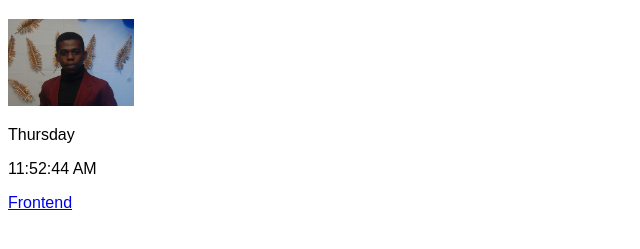
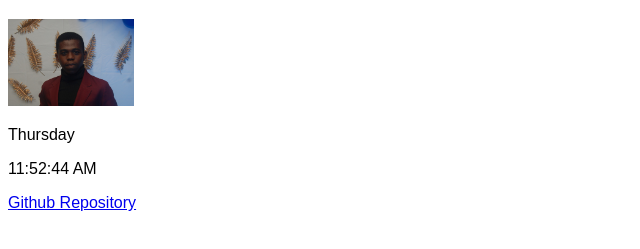
Before and after one commit to TaiwoSoftware/Task, a plain HTML site: page index.html in a window 1280 px wide. Shown: the part 61-310 px from the top of the page, without its empty margins (0-640 px from the left). Drawn offline with Linux system fonts and the light colour scheme.

Commit message:
added track

```diff
--- a/index.html
+++ b/index.html
@@ -12,7 +12,7 @@
     <p data-testid="currentDayOfTheWeek"></p>
     <p data-testid="currentUTCTime"></p>
     <p data-testid="Frontend"></p>
-    <a href="https://github.com/TaiwoSoftware/Task" data-testid="githubURL">Frontend</a>
+    <a href="https://github.com/TaiwoSoftware/Task" data-testid="githubURL">Github Repository</a>
 
     <script src="app.js"></script>
 </body>
```
